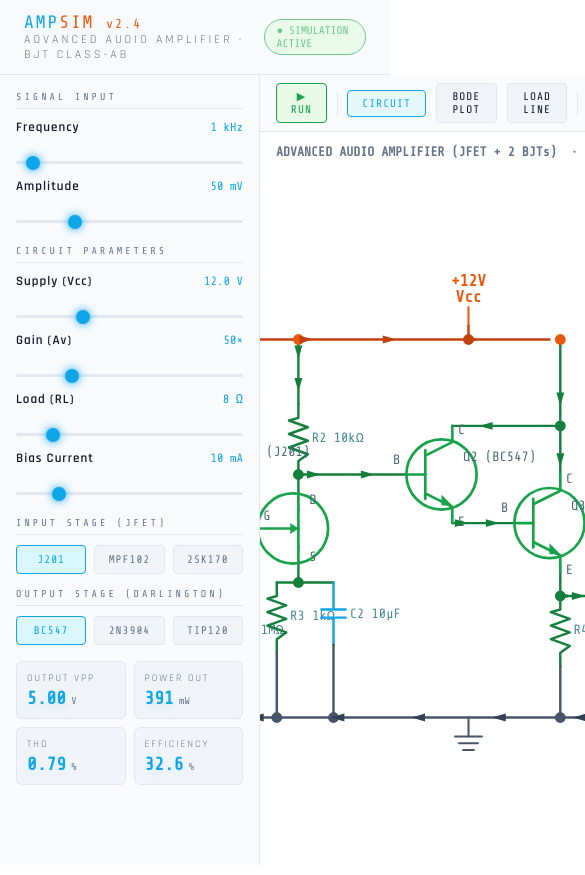
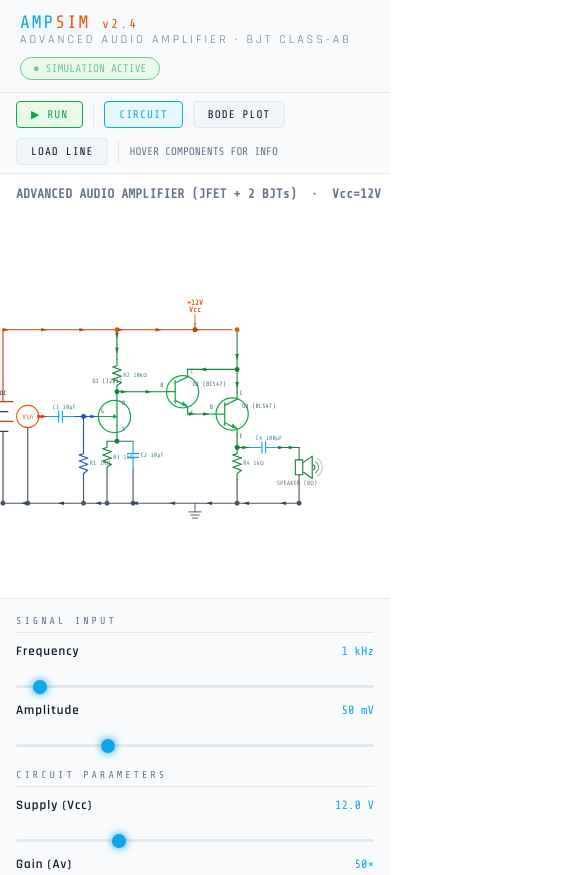
Before and after one commit to Surya123-max525/Audio-Amplifier-, a website: page index.html in a window 390 px wide. Shown: the top 875 px of the page, 585 px wide, since content can reach past the window. Drawn offline with nearby package versions, Linux system fonts and the light colour scheme.

Commit message:
feat: implement responsive layout and dynamic canvas scaling for mobile devices

```diff
--- a/index.html
+++ b/index.html
@@ -309,6 +309,47 @@
   .hover-hint { font-family: 'Share Tech Mono', monospace; font-size: 11px; color: var(--dim); }
   .scope-val-ch2 { font-family: 'Share Tech Mono', monospace; font-size: 12px; color: var(--accent2); text-shadow: 0 0 8px var(--accent2); }
   .info-subtext { color: #3a5a6a; }
+
+  /* Mobile Responsive Adjustments */
+  @media (max-width: 900px) {
+    header {
+      flex-direction: column;
+      align-items: flex-start;
+      gap: 10px;
+      height: auto;
+      padding: 12px 20px;
+    }
+    .status-pill {
+      margin-left: 0;
+    }
+    .layout {
+      display: flex;
+      flex-direction: column;
+      height: auto;
+    }
+    .center {
+      order: 1;
+      height: 60vh;
+      min-height: 400px;
+      border-bottom: 1px solid var(--border);
+    }
+    .left-panel {
+      order: 2;
+      border-right: none;
+      border-bottom: 1px solid var(--border);
+      height: auto;
+      overflow-y: visible;
+    }
+    .right-panel {
+      order: 3;
+      border-left: none;
+      height: auto;
+      overflow-y: visible;
+    }
+    .circuit-toolbar {
+      flex-wrap: wrap;
+    }
+  }
 </style>
 </head>
 <body>
@@ -767,8 +808,9 @@ function drawCircuit(t) {
   ctx.fillStyle = '#64748b';
   ctx.fillText(`ADVANCED AUDIO AMPLIFIER (JFET + 2 BJTs)  ·  Vcc=${state.vcc}V  ·  RL=${state.rl}Ω`, 16, 24);
 
-  // Scale the circuit up to make it bigger
-  const scale = 1.35;
+  // Scale the circuit up to make it bigger, but shrink it dynamically on small screens
+  const responsiveScale = w < 850 ? (w / 850) : 1;
+  const scale = 1.35 * responsiveScale;
   const offY = 30;
   ctx.save();
   ctx.translate(cx, cy + offY);
@@ -1310,8 +1352,8 @@ cc.addEventListener('mousemove', e => {
   const rect=cc.getBoundingClientRect();
   const mx=e.clientX-rect.left, my=e.clientY-rect.top;
   const cx=W()*0.5, cy=H()*0.5;
-
-  const scale = 1.35;
+  const responsiveScale = W() < 850 ? (W() / 850) : 1;
+  const scale = 1.35 * responsiveScale;
   const offY = 30;
   // Convert mouse coords back to unscaled canvas coords for hit testing
   const simX = cx + (mx - cx) / scale;
```
